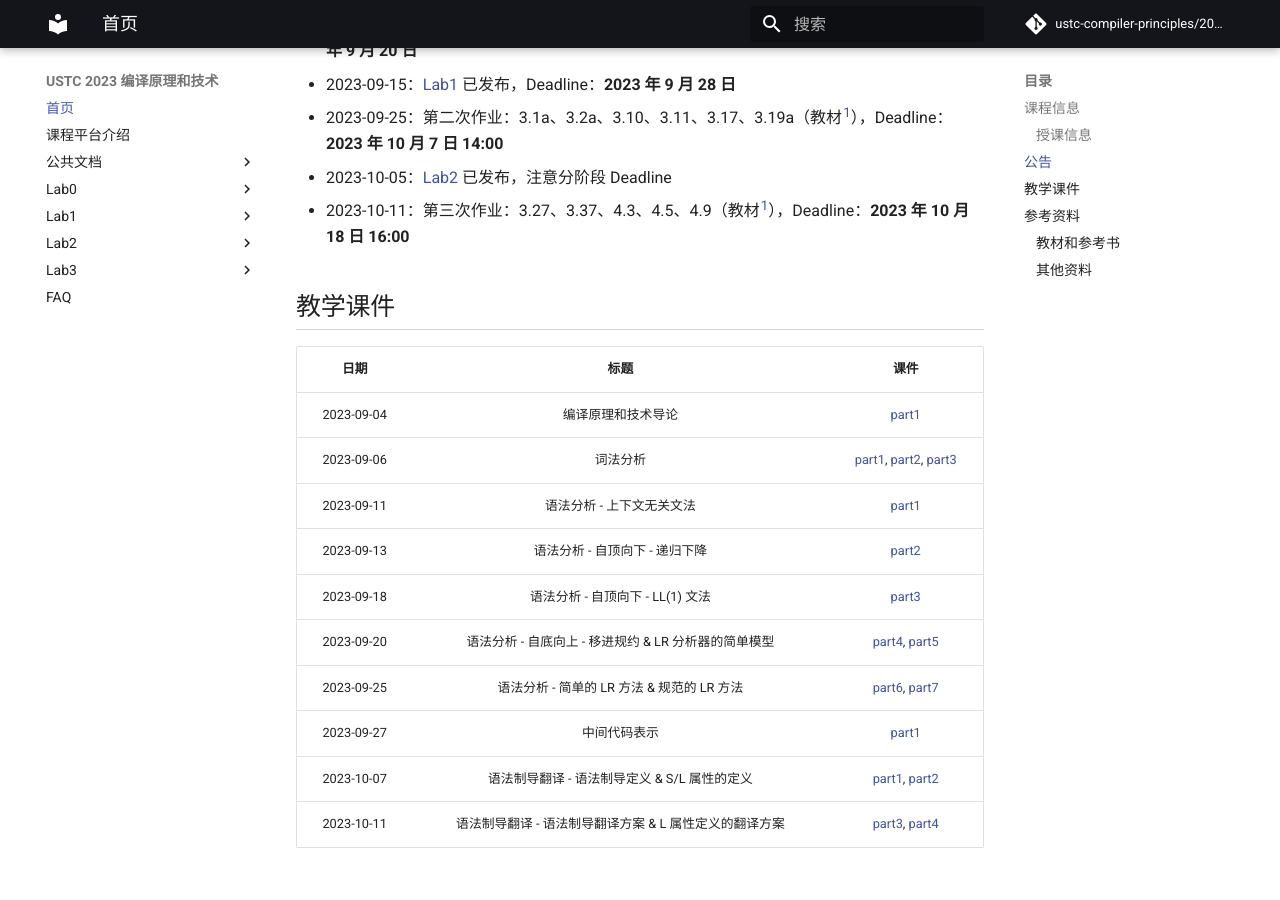
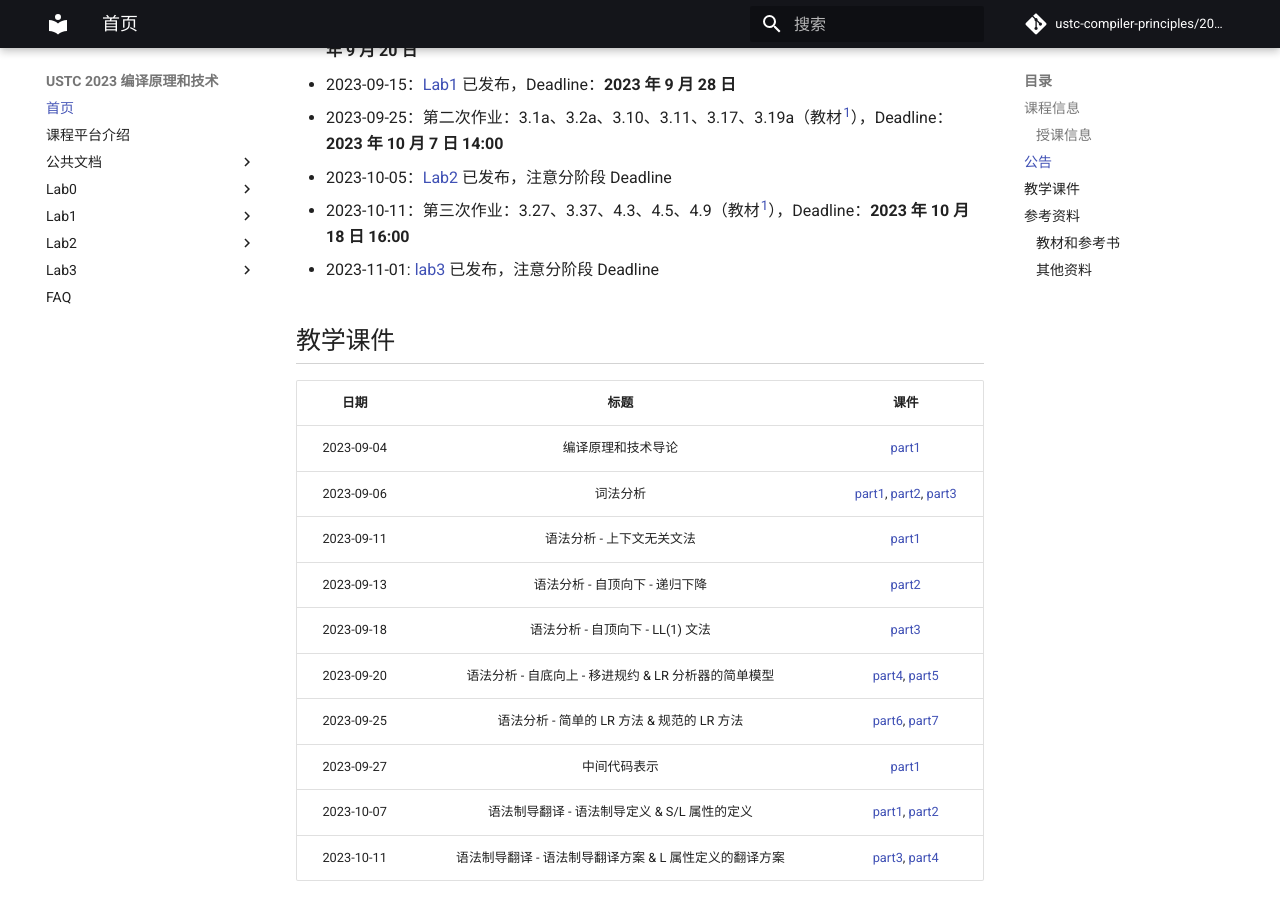
Before and after one commit to ustc-compiler-principles/2023, an MkDocs documentation site: the page built from docs/README.md, in a window 1280 px wide and 900 px high, scrolled down 1181 px. Built offline with MkDocs 1.6.1 and Material for MkDocs 9.7.7, drawn with Linux system fonts in a browser that asks for light colours; comment, search, counter and statistics services are not loaded.

Commit message:
add lab3

```diff
--- a/docs/README.md
+++ b/docs/README.md
@@ -38,6 +38,7 @@
 - 2023-09-25：第二次作业：3.1a、3.2a、3.10、3.11、3.17、3.19a（教材[<sup>1</sup>](#textbook)），Deadline：**2023 年 10 月 7 日 14:00**
 - 2023-10-05：[Lab2](lab2/index.md) 已发布，注意分阶段 Deadline
 - 2023-10-11：第三次作业：3.27、3.37、4.3、4.5、4.9（教材[<sup>1</sup>](#textbook)），Deadline：**2023 年 10 月 18 日 16:00**
+- 2023-11-01: [lab3](lab3/index.md) 已发布，注意分阶段 Deadline
 
 ## 教学课件
 
```
